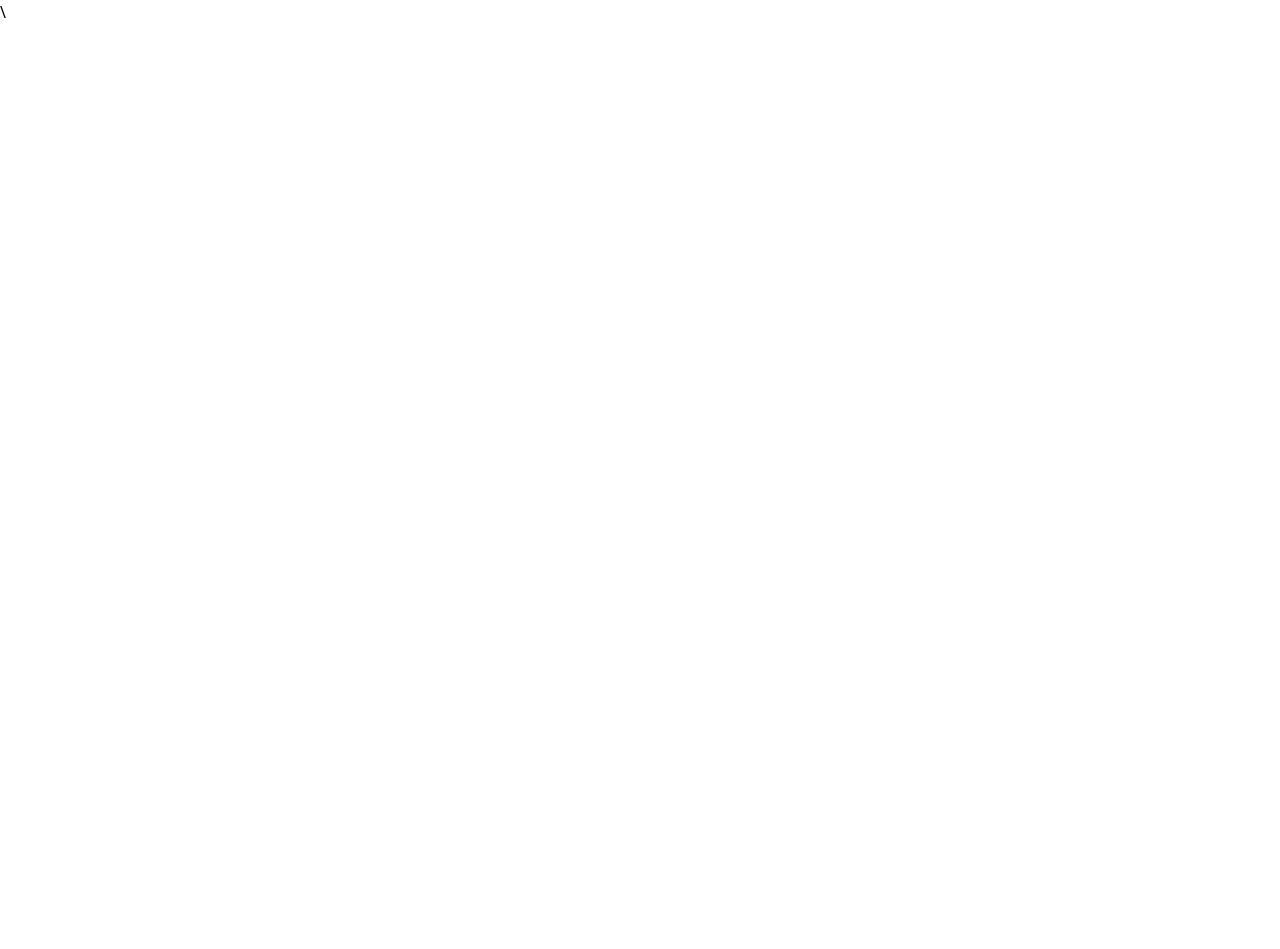
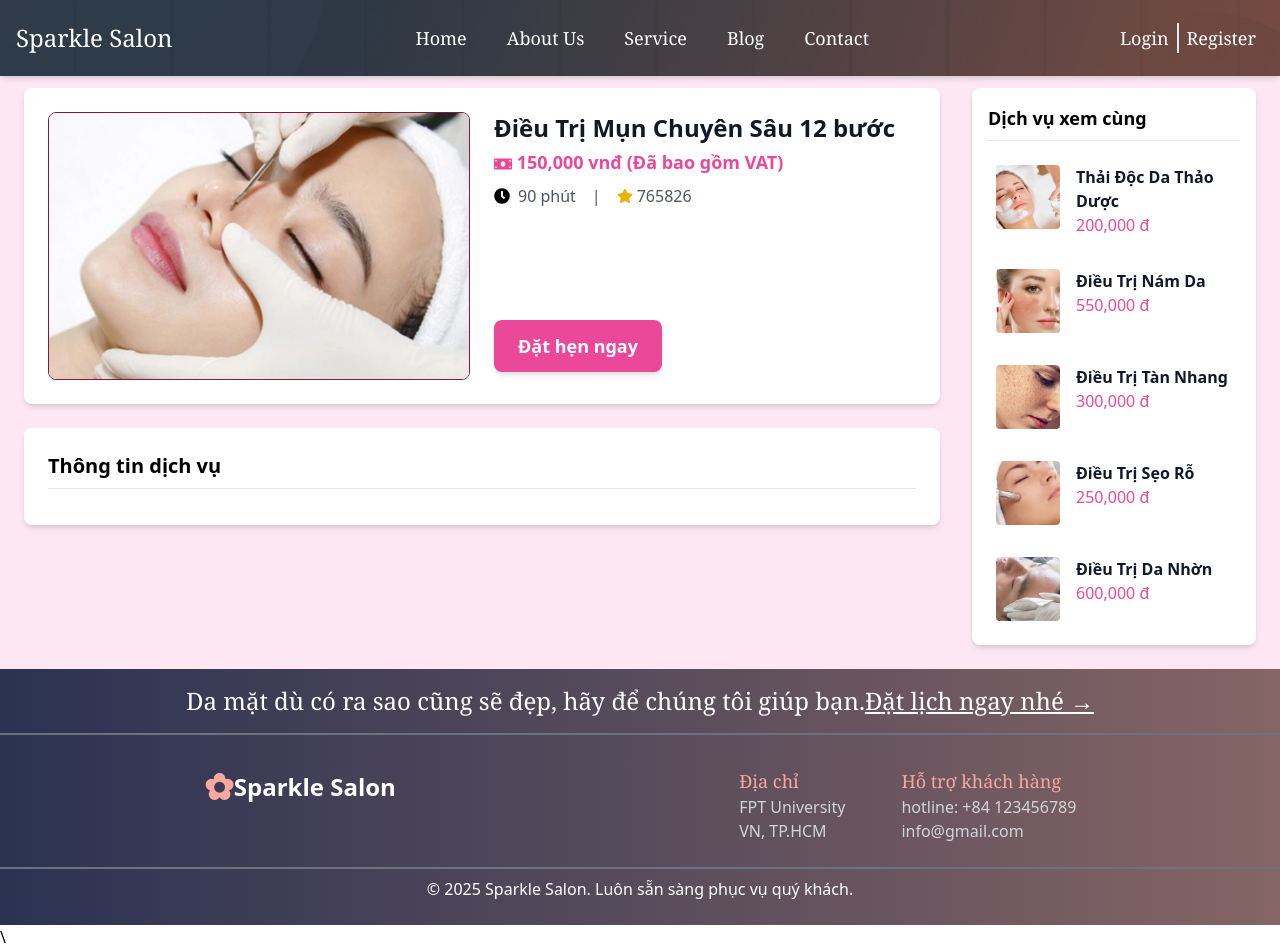
Before and after one commit to Rosettyluvhenny/SWP_SP25, a React (Vite) app in the folder sparkle-salon-fe/: page /service/1 in a window 1280 px wide. Before the commit this address had no page. Before the commit the page ends 800 px from the top, so only its background shows below. Built offline with nearby package versions, Linux system fonts and the light colour scheme.

Commit message:
ServiceDetail page, modified servicesData with adding descrition

```diff
--- a/sparkle-salon-fe/src/App.tsx
+++ b/sparkle-salon-fe/src/App.tsx
@@ -12,6 +12,7 @@ import UserManagement from "./pages/UserManagement";
 import ServiceManagement from "./pages/ServiceManagement";
 import OrderManagement from "./pages/OrderManagement";
 import Report from "./pages/Report";
+import ServiceDetail from "./pages/ServiceDetail";
 
 function App() {
   return (
@@ -21,6 +22,7 @@ function App() {
         <Route path="/" element={<MainLayout><Home /></MainLayout>} />
         <Route path="/about" element={<MainLayout><About /></MainLayout>} />
         <Route path="/service" element={<MainLayout><Service /></MainLayout>} />
+        <Route path="/service/:id" element={<MainLayout><ServiceDetail /></MainLayout>} />
         <Route path="/contact" element={<MainLayout><Contact /></MainLayout>} />
         <Route path="/blog" element={<MainLayout><Blog /></MainLayout>} />
         <Route path="/forgot-password" element={<MainLayout><ForgotPassword /></MainLayout>} />
--- a/sparkle-salon-fe/src/data/servicesData.ts
+++ b/sparkle-salon-fe/src/data/servicesData.ts
@@ -1,11 +1,22 @@
-const services = [
+export interface Service {
+    id: number;
+    name: string;
+    img: string;
+    price: number;
+    duration: string;
+    popularity: number;
+    description: string;
+}
+
+const servicesData: Service[] = [
     {
         id: 1,
         name: "Điều Trị Mụn Chuyên Sâu 12 bước",
         img: "/assets/skin-treatment1.jpg",
         price: 150000,
-        duration: "7 phút",
+        duration: "90 phút",
         popularity: 765826,
+        description: "",
     },
     {
         id: 2,
@@ -14,6 +25,7 @@ const services = [
         price: 200000,
         duration: "30 phút",
         popularity: 13373,
+        description: ""
     },
     {
         id: 3,
@@ -22,6 +34,7 @@ const services = [
         price: 550000,
         duration: "45 phút",
         popularity: 97050,
+        description: ""
     },
     {
         id: 4,
@@ -30,6 +43,7 @@ const services = [
         price: 300000,
         duration: "45 phút",
         popularity: 50000,
+        description: ""
     },
     {
         id: 5,
@@ -38,6 +52,7 @@ const services = [
         price: 250000,
         duration: "60 phút",
         popularity: 89000,
+        description: ""
     },
     {
         id: 6,
@@ -46,6 +61,7 @@ const services = [
         price: 600000,
         duration: "90 phút",
         popularity: 65000,
+        description: ""
     },
     {
         id: 7,
@@ -54,6 +70,7 @@ const services = [
         price: 100000,
         duration: "40 phút",
         popularity: 43000,
+        description: ""
     },
     {
         id: 8,
@@ -62,6 +79,7 @@ const services = [
         price: 350000,
         duration: "1 Giờ",
         popularity: 52000,
+        description: ""
     },
     {
         id: 9,
@@ -70,6 +88,7 @@ const services = [
         price: 450000,
         duration: "50 phút",
         popularity: 61000,
+        description: ""
     },
     {
         id: 10,
@@ -78,6 +97,7 @@ const services = [
         price: 700000,
         duration: "75 phút",
         popularity: 72000,
+        description: ""
     },
     {
         id: 11,
@@ -86,6 +106,7 @@ const services = [
         price: 800000,
         duration: "90 phút",
         popularity: 91000,
+        description: ""
     },
     {
         id: 12,
@@ -94,6 +115,7 @@ const services = [
         price: 180000,
         duration: "30 phút",
         popularity: 56000,
+        description: ""
     },
     {
         id: 13,
@@ -102,6 +124,7 @@ const services = [
         price: 550000,
         duration: "1 Giờ",
         popularity: 74000,
+        description: ""
     },
     {
         id: 14,
@@ -110,6 +133,7 @@ const services = [
         price: 400000,
         duration: "45 phút",
         popularity: 49000,
+        description: ""
     },
     {
         id: 15,
@@ -118,6 +142,7 @@ const services = [
         price: 320000,
         duration: "50 phút",
         popularity: 67000,
+        description: ""
     },
     {
         id: 16,
@@ -126,6 +151,7 @@ const services = [
         price: 280000,
         duration: "40 phút",
         popularity: 57000,
+        description: ""
     },
     {
         id: 17,
@@ -134,6 +160,7 @@ const services = [
         price: 650000,
         duration: "80 phút",
         popularity: 88000,
+        description: ""
     },
     {
         id: 18,
@@ -142,6 +169,7 @@ const services = [
         price: 750000,
         duration: "85 phút",
         popularity: 94000,
+        description: ""
     },
     {
         id: 19,
@@ -150,6 +178,7 @@ const services = [
         price: 900000,
         duration: "95 phút",
         popularity: 102000,
+        description: "",
     },
     {
         id: 20,
@@ -158,6 +187,7 @@ const services = [
         price: 500000,
         duration: "60 phút",
         popularity: 81000,
+        description: ""
     },
     {
         id: 21,
@@ -166,6 +196,7 @@ const services = [
         price: 350000,
         duration: "55 phút",
         popularity: 53000,
+        description: ""
     },
     {
         id: 22,
@@ -174,6 +205,7 @@ const services = [
         price: 650000,
         duration: "80 phút",
         popularity: 79000,
+        description: ""
     },
     {
         id: 23,
@@ -182,6 +214,7 @@ const services = [
         price: 400000,
         duration: "45 phút",
         popularity: 69000,
+        description: ""
     },
     {
         id: 24,
@@ -190,6 +223,7 @@ const services = [
         price: 1200000,
         duration: "120 phút",
         popularity: 112000,
+        description: "",
     },
     {
         id: 25,
@@ -198,6 +232,7 @@ const services = [
         price: 950000,
         duration: "110 phút",
         popularity: 97000,
+        description: ""
     },
     {
         id: 26,
@@ -206,6 +241,7 @@ const services = [
         price: 180000,
         duration: "30 phút",
         popularity: 65000,
+        description: ""
     },
     {
         id: 27,
@@ -214,7 +250,8 @@ const services = [
         price: 350000,
         duration: "70 phút",
         popularity: 72000,
+        description: ""
     },
 ];
 
-export { services };
+export default servicesData;
--- a/sparkle-salon-fe/src/pages/Home.tsx
+++ b/sparkle-salon-fe/src/pages/Home.tsx
@@ -16,7 +16,7 @@ export default function Home() {
                         Mau đặt lịch để trải nghiệm dịch vụ tốt nhất
                     </p>
                     <button className="mt-6 bg-[#f8a89c] hover:bg-[#ee8874] hover:text-xl hover:text-white text-black px-6 py-3 rounded-lg font-semibold text-lg">
-                        <Link to="/contact" aria-label="Book an appointment">Đặt lịch ngay →</Link>
+                        <Link to="/service" aria-label="Book an appointment">Đặt lịch ngay →</Link>
                     </button>
                 </div>
             </div>
--- /dev/null
+++ b/sparkle-salon-fe/src/pages/ServiceDetail.tsx
@@ -0,0 +1,112 @@
+import { useParams, Link, useNavigate } from "react-router-dom";
+import { useEffect, useState } from "react";
+import servicesData, { Service } from "../data/servicesData";
+import { FaClock, FaStar, FaMoneyBill } from "react-icons/fa";
+
+export default function ServiceDetail() {
+    const { id } = useParams();
+    const navigate = useNavigate();
+    const [service, setService] = useState<Service | null>(null);
+
+    useEffect(() => {
+        const foundService = servicesData.find((s) => s.id === Number(id));
+        setService(foundService || null);
+    }, [id]);
+
+    if (!service) {
+        return (
+            <p className="text-center mt-10 text-xl text-red-500 font-semibold">
+                Dịch vụ không tồn tại...
+            </p>
+        );
+    }
+
+    const handleBooking = () => {
+        navigate("/contact", { state: { selectedService: service.name } });
+    };
+
+    return (
+        <div className="bg-pink-50 mt-16">
+            <div className="max-w-7xl mx-auto p-6 grid grid-cols-1 lg:grid-cols-4 gap-8 bg-pink-100">
+                <div className="lg:col-span-3 space-y-6">
+                    {/* Top Section */}
+                    <div className="bg-white shadow-md p-6 rounded-lg grid grid-cols-1 md:grid-cols-2 gap-6">
+                        <img
+                            src={service.img}
+                            alt={service.name}
+                            className="w-full h-70 object-cover rounded-lg border border-pink-900"
+                        />
+                        <div>
+                            <h1 className="text-2xl font-bold text-gray-900">
+                                {service.name}
+                            </h1>
+                            <p className="text-pink-500 text-lg font-semibold mt-1">
+                                <FaMoneyBill className="inline-block" />{" "}
+                                {service.price.toLocaleString()} vnđ (Đã bao gồm VAT)
+                            </p>
+                            <p className="flex items-center text-gray-600 mt-2">
+                                <FaClock className="mr-2 text-black" />{" "}
+                                {service.duration}
+                                <span className="mx-4">|</span>
+                                <FaStar className="mr-1 text-yellow-500" />{" "}
+                                {service.popularity}
+                            </p>
+                            <button
+                                className="bg-pink-500 hover:bg-pink-600 text-white py-3 px-6 rounded-lg mt-28 text-lg font-semibold shadow-md transition"
+                                onClick={handleBooking}
+                            >
+                                Đặt hẹn ngay
+                            </button>
+                        </div>
+                    </div>
+
+                    {/* Thong tin dich vu Section */}
+                    <div className="bg-white shadow-md p-6 rounded-lg">
+                        <h2 className="text-xl font-semibold border-b pb-2">
+                            Thông tin dịch vụ
+                        </h2>
+                        <p className="mt-3 text-gray-700 leading-relaxed">
+                            {service.description}
+                        </p>
+                    </div>
+                </div>
+
+                {/*Sidebar Section */}
+                <aside className="space-y-6">
+                    <div className="bg-white shadow-md p-4 rounded-lg">
+                        <h3 className="text-lg font-bold border-b pb-2">
+                            Dịch vụ xem cùng
+                        </h3>
+                        {servicesData
+                            .filter((related) => related.id !== service.id)
+                            .slice(0, 5)
+                            .map((related) => (
+                                <Link
+                                    to={`/service/${related.id}`}
+                                    key={related.id}
+                                    className="block mt-4 hover:bg-gray-100 p-2 rounded-md transition"
+                                >
+                                    <div className="flex gap-4">
+                                        <img
+                                            src={related.img}
+                                            alt={related.name}
+                                            className="w-16 h-16 rounded object-cover"
+                                        />
+                                        <div>
+                                            <p className="font-semibold text-gray-900">
+                                                {related.name}
+                                            </p>
+                                            <p className="text-pink-500 font-medium">
+                                                {related.price.toLocaleString()}{" "}
+                                                đ
+                                            </p>
+                                        </div>
+                                    </div>
+                                </Link>
+                            ))}
+                    </div>
+                </aside>
+            </div>
+        </div>
+    );
+}
```
Also changed, not shown: sparkle-salon-fe/src/components/ServiceCard.tsx (+7 -5 lines), sparkle-salon-fe/src/pages/Contact.tsx (+7 -6 lines), sparkle-salon-fe/src/pages/Service.tsx (+9 -8 lines).
